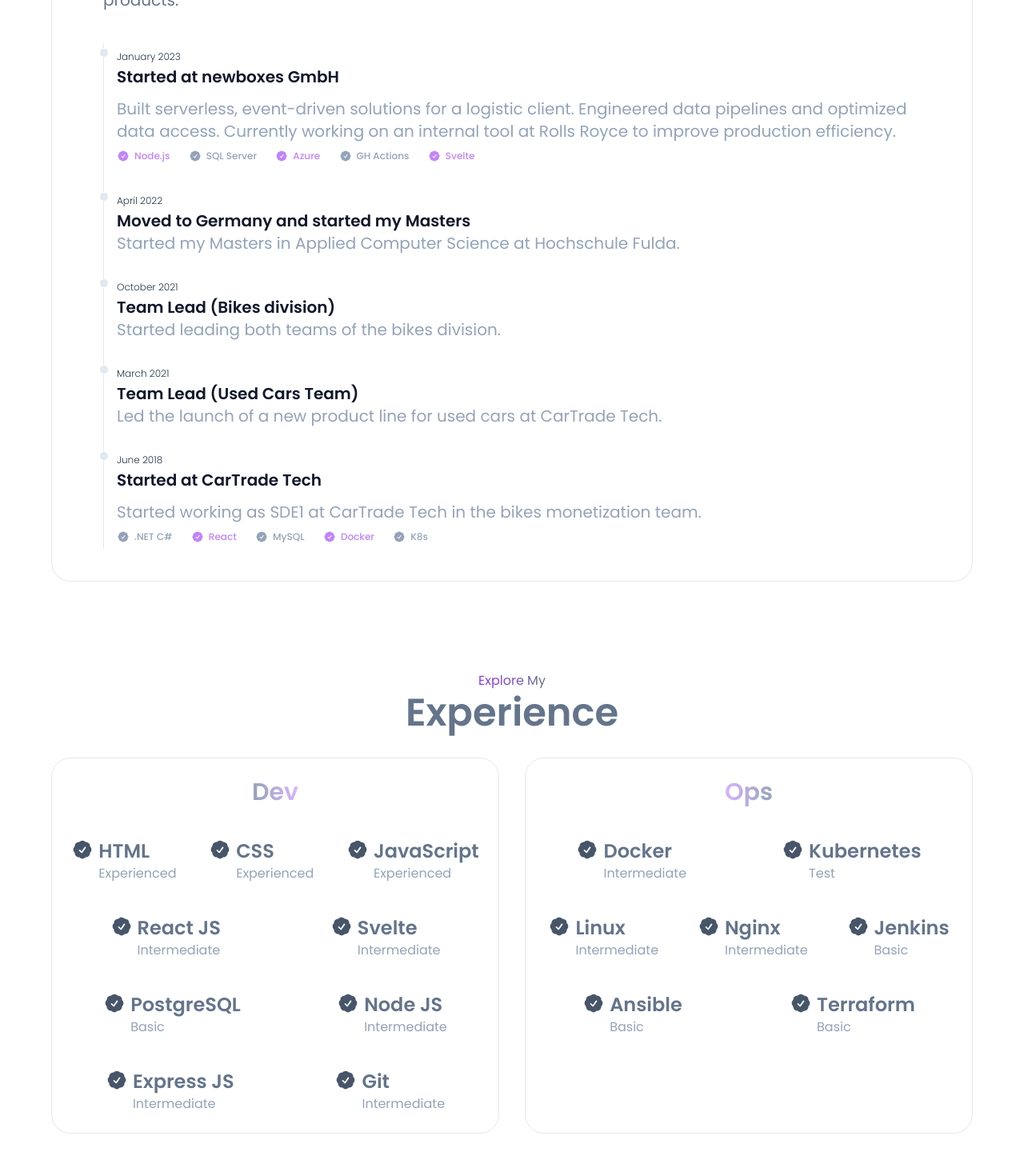
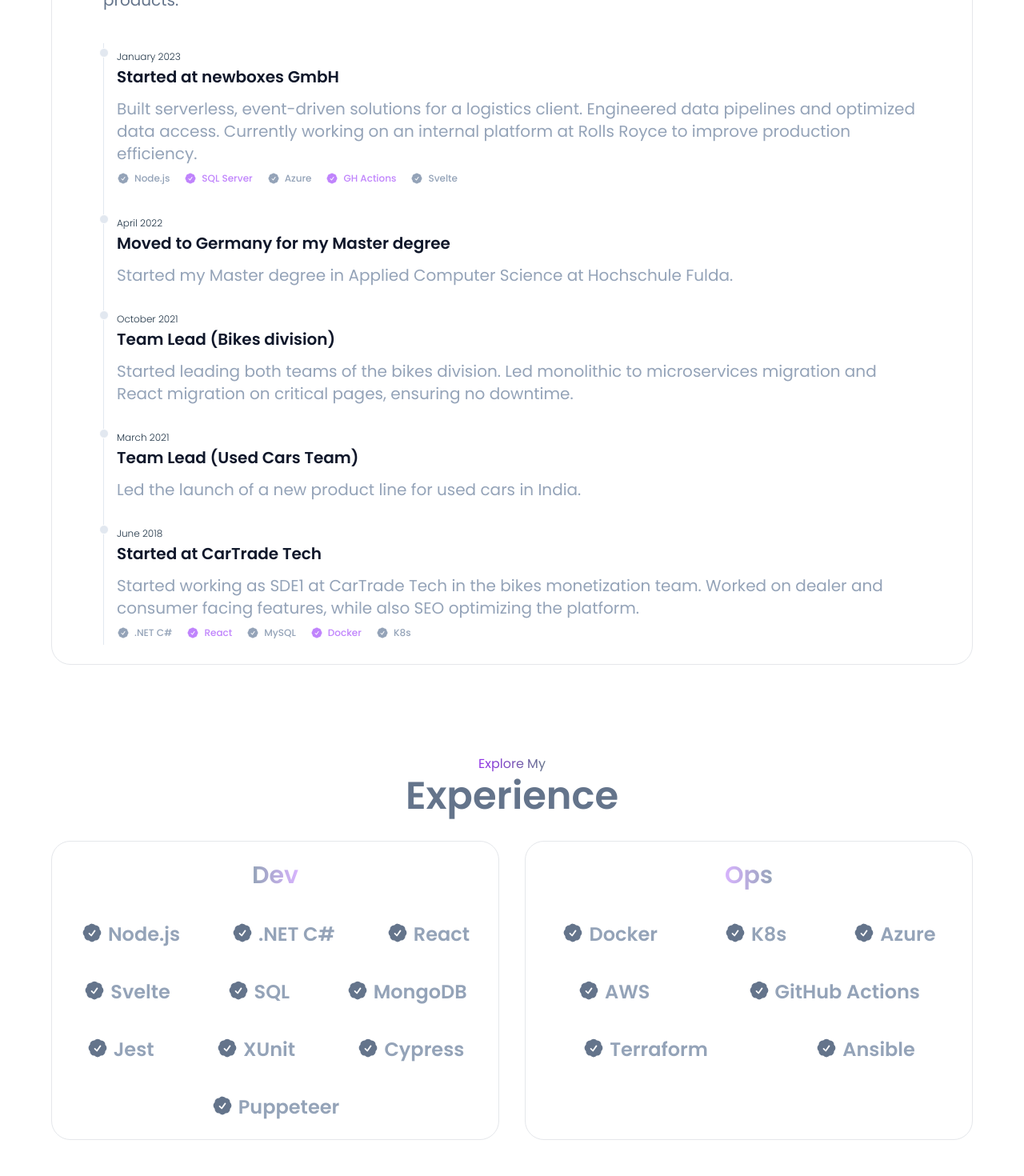
Before and after one commit to Sanjay-George/portfolio, a Svelte app in the folder ui/: page / in a window 1280 px wide. Shown: the part 1180-2650 px from the top of the page at 80% size. Built offline with nearby package versions, Linux system fonts and the light colour scheme.

Commit message:
Update Experience and skills content
Also updated minor design issues with dark mode

```diff
--- a/ui/src/components/About.svelte
+++ b/ui/src/components/About.svelte
@@ -1,6 +1,41 @@
 <script>
     import ArrowIcon from "./icons/ArrowIcon.svelte";
     import SkillTag from "./SkillTag.svelte";
+
+    const about = [
+        {
+            date: "January 2023",
+            title: "Started at newboxes GmbH",
+            description:
+                "Built serverless, event-driven solutions for a logistics client. Engineered data pipelines and optimized data access. Currently working on an internal platform at Rolls Royce to improve production efficiency.",
+            skills: ["Node.js", "SQL Server", "Azure", "GH Actions", "Svelte"],
+        },
+        {
+            date: "April 2022",
+            title: "Moved to Germany for my Master degree",
+            description:
+                "Started my Master degree in Applied Computer Science at Hochschule Fulda.",
+        },
+        {
+            date: "October 2021",
+            title: "Team Lead (Bikes division)",
+            description:
+                "Started leading both teams of the bikes division. Led monolithic to microservices migration and React migration on critical pages, ensuring no downtime.",
+        },
+        {
+            date: "March 2021",
+            title: "Team Lead (Used Cars Team)",
+            description:
+                "Led the launch of a new product line for used cars in India.",
+        },
+        {
+            date: "June 2018",
+            title: "Started at CarTrade Tech",
+            description:
+                "Started working as SDE1 at CarTrade Tech in the bikes monetization team. Worked on dealer and consumer facing features, while also SEO optimizing the platform.",
+            skills: [".NET C#", "React", "MySQL", "Docker", "K8s"],
+        },
+    ];
 </script>
 
 <section id="about" class="h-fit lg:mb-20">
@@ -17,7 +52,7 @@
         About Me
     </h1>
 
-    <div class="lg:text-xl sm:border sm:rounded-3xl sm:px-16">
+    <div class="text-xl sm:border sm:rounded-3xl sm:px-16">
         <div class="my-5 sm:my-10 text-slate-500 dark:text-slate-200">
             Experienced Software Engineer with over 5 years of expertise in
             building scalable, data-driven solutions. Adept at collaborating in
@@ -26,6 +61,7 @@
         </div>
         <div>
             <ol class="relative border-s border-slate-200">
+                {#each about as item}
                     <li class="mb-6 ml-10 ms-4">
                         <div
                             class="absolute w-3 h-3 bg-slate-200 rounded-full mt-1.5 -start-1.5
@@ -33,122 +69,32 @@
                         ></div>
                         <time
                             class="text-xs font-extralight leading-none dark:text-slate-50"
-                        >January 2023</time
+                            >{item.date}</time
                         >
                         <h3
                             class="text-xl font-semibold text-slate-900 dark:text-slate-100"
                         >
-                        Started at newboxes GmbH
+                            {item.title}
                         </h3>
                         <p
                             class="mb-1 mt-3 sm:text-xl font-normal text-slate-400
                             hover:text-slate-500 transition-colors ease-in-out duration-300"
                         >
-                        Built serverless, event-driven solutions for a logistic
-                        client. Engineered data pipelines and optimized data
-                        access. Currently working on an internal tool at Rolls
-                        Royce to improve production efficiency.
+                            {item.description}
                         </p>
 
                         <div>
-                        <SkillTag color="purple" name="Node.js" />
-                        <SkillTag color="slate" name="SQL Server" />
-                        <SkillTag color="purple" name="Azure" />
-                        <SkillTag color="slate" name="GH Actions" />
-                        <SkillTag color="purple" name="Svelte" />
+                            {#if item.skills}
+                                {#each item.skills as skill, i}
+                                    <SkillTag
+                                        color={i % 2 !== 0 ? "purple" : "slate"}
+                                        name={skill}
+                                    />
+                                {/each}
+                            {/if}
                         </div>
                     </li>
-                <li class="mb-6 ml-10 ms-4">
-                    <div
-                        class="absolute w-3 h-3 bg-slate-200 rounded-full mt-1.5 -start-1.5
-                        border border-white"
-                    ></div>
-                    <time
-                        class="text-xs font-extralight leading-none dark:text-slate-50 dark:text-slate-50"
-                        >April 2022</time
-                    >
-                    <h3
-                        class="text-xl font-semibold text-slate-900 dark:text-slate-100"
-                    >
-                        Moved to Germany and started my Masters
-                    </h3>
-                    <p
-                        class="sm:text-xl font-normal text-slate-400 hover:text-slate-500
-                        transition-colors ease-in-out duration-300"
-                    >
-                        Started my Masters in Applied Computer Science at
-                        Hochschule Fulda.
-                    </p>
-                </li>
-                <li class="mb-6 ml-10 ms-4">
-                    <div
-                        class="absolute w-3 h-3 bg-slate-200 rounded-full mt-1.5 -start-1.5 border border-white"
-                    ></div>
-                    <time
-                        class="text-xs font-extralight leading-none dark:text-slate-50"
-                        >October 2021</time
-                    >
-                    <h3
-                        class="text-xl font-semibold text-slate-900 dark:text-slate-100"
-                    >
-                        Team Lead (Bikes division)
-                    </h3>
-                    <p
-                        class="sm:text-xl font-normal text-slate-400
-                        hover:text-slate-500 transition-colors ease-in-out duration-300"
-                    >
-                        Started leading both teams of the bikes division.
-                    </p>
-                </li>
-                <li class="mb-6 ml-10 ms-4">
-                    <div
-                        class="absolute w-3 h-3 bg-slate-200 rounded-full mt-1.5 -start-1.5 border border-white"
-                    ></div>
-                    <time
-                        class="text-xs font-extralight leading-none dark:text-slate-50"
-                        >March 2021</time
-                    >
-                    <h3
-                        class="text-xl font-semibold text-slate-900 dark:text-slate-100"
-                    >
-                        Team Lead (Used Cars Team)
-                    </h3>
-                    <p
-                        class="sm:text-xl font-normal text-slate-400
-                            hover:text-slate-500 transition-colors ease-in-out duration-300"
-                    >
-                        Led the launch of a new product line for used cars at
-                        CarTrade Tech.
-                    </p>
-                </li>
-                <li class="mb-10 ml-10 ms-4">
-                    <div
-                        class="absolute w-3 h-3 bg-slate-200 rounded-full mt-1.5 -start-1.5 border border-white"
-                    ></div>
-                    <time
-                        class="text-xs font-extralight leading-none dark:text-slate-50"
-                        >June 2018</time
-                    >
-                    <h3
-                        class="text-xl font-semibold text-slate-900 dark:text-slate-100"
-                    >
-                        Started at CarTrade Tech
-                    </h3>
-                    <p
-                        class="sm:text-xl mt-3 mb-1 font-normal text-slate-400
-                        hover:text-slate-500 transition-colors ease-in-out duration-300"
-                    >
-                        Started working as SDE1 at CarTrade Tech in the bikes
-                        monetization team.
-                    </p>
-                    <div>
-                        <SkillTag color="slate" name=".NET C#" />
-                        <SkillTag color="purple" name="React" />
-                        <SkillTag color="slate" name="MySQL" />
-                        <SkillTag color="purple" name="Docker" />
-                        <SkillTag color="slate" name="K8s" />
-                    </div>
-                </li>
+                {/each}
             </ol>
         </div>
     </div>
--- a/ui/src/components/Experience.svelte
+++ b/ui/src/components/Experience.svelte
@@ -3,74 +3,26 @@
     import ArrowIcon from "./icons/ArrowIcon.svelte";
 
     const dev = [
-        {
-            name: "HTML",
-            level: "Experienced",
-        },
-        {
-            name: "CSS",
-            level: "Experienced",
-        },
-        {
-            name: "JavaScript",
-            level: "Experienced",
-        },
-        {
-            name: "React JS",
-            level: "Intermediate",
-        },
-        {
-            name: "Svelte",
-            level: "Intermediate",
-        },
-        {
-            name: "PostgreSQL",
-            level: "Basic",
-        },
-        {
-            name: "Node JS",
-            level: "Intermediate",
-        },
-        {
-            name: "Express JS",
-            level: "Intermediate",
-        },
-        {
-            name: "Git",
-            level: "Intermediate",
-        },
+        "Node.js",
+        ".NET C#",
+        "React",
+        "Svelte",
+        "SQL",
+        "MongoDB",
+        "Jest",
+        "XUnit",
+        "Cypress",
+        "Puppeteer",
     ];
 
     const ops = [
-        {
-            name: "Docker",
-            level: "Intermediate",
-        },
-        {
-            name: "Kubernetes",
-            level: "Test",
-        },
-        {
-            name: "Linux",
-            level: "Intermediate",
-        },
-
-        {
-            name: "Nginx",
-            level: "Intermediate",
-        },
-        {
-            name: "Jenkins",
-            level: "Basic",
-        },
-        {
-            name: "Ansible",
-            level: "Basic",
-        },
-        {
-            name: "Terraform",
-            level: "Basic",
-        },
+        "Docker",
+        "K8s",
+        "Azure",
+        "AWS",
+        "GitHub Actions",
+        "Terraform",
+        "Ansible",
     ];
 </script>
 
@@ -100,10 +52,7 @@
                 </h2>
                 <div class="article-container">
                     {#each dev as experience}
-                        <Skill
-                            name={experience.name}
-                            level={experience.level}
-                        />
+                        <Skill name={experience} />
                     {/each}
                 </div>
             </div>
@@ -118,10 +67,7 @@
                 </h2>
                 <div class="article-container">
                     {#each ops as experience}
-                        <Skill
-                            name={experience.name}
-                            level={experience.level}
-                        />
+                        <Skill name={experience} />
                     {/each}
                 </div>
             </div>
--- a/ui/src/components/Nav.svelte
+++ b/ui/src/components/Nav.svelte
@@ -54,9 +54,9 @@
     </div>
     <div class="hamburger-menu">
         <div class="hamburger-icon" on:click={toggleMenu}>
-            <span></span>
-            <span></span>
-            <span></span>
+            <span class="bg-slate-700 dark:bg-slate-300"></span>
+            <span class="bg-slate-700 dark:bg-slate-300"></span>
+            <span class="bg-black dark:bg-white"></span>
         </div>
         <div class="menu-links">
             {#each items as item}
--- a/ui/src/components/Projects.svelte
+++ b/ui/src/components/Projects.svelte
@@ -5,7 +5,7 @@
 
     const projects = [
         {
-            title: "Rolls Royce Product Steering Tool",
+            title: "Rolls Royce Product Steering Platform",
             description:
                 "A tool to improve production efficiency at Rolls Royce.",
             scope: "work",
@@ -15,7 +15,7 @@
         {
             title: "Container Transportation Solution",
             description:
-                "A solution to optimize container validation and transportation built for a logistics client.",
+                "A solution to optimize container validation and transportation for a logistics SME.",
             scope: "work",
             github: null,
             skills: [
@@ -38,7 +38,7 @@
         {
             title: "Localize MSSQL",
             description:
-                "A docker-based solution to run local MSSQL instances with automated creation of schemas and tables, and population of data from CSV files",
+                "A docker-based solution to run local SQL Server instances with automated creation of schemas and tables, and population of data from CSV files",
             scope: "personal",
             github: "https://github.com/Sanjay-George/localize-mssql",
             skills: ["Docker", "MSSQL", "Node.js"],
@@ -63,7 +63,7 @@
 
     <div class="flex flex-wrap gap-0 justify-center items-center">
         {#each projects as project}
-            <div class="w-full xl:w-1/3 lg:w-1/2 px-4 py-4">
+            <div class="w-full xl:w-1/3 lg:w-1/2 lg:px-4 py-4">
                 <div
                     class="xl:min-h-[300px] lg:min-h-[280px] border border-gray-200 rounded-2xl"
                 >
--- a/ui/src/components/Skill.svelte
+++ b/ui/src/components/Skill.svelte
@@ -1,6 +1,5 @@
 <script>
     export let name = "";
-    export let level = "";
 </script>
 
 <div class="flex">
@@ -9,7 +8,7 @@
         xmlns="http://www.w3.org/2000/svg"
         viewBox="0 0 24 24"
         fill="currentColor"
-        class="size-7 me-1.5 text-slate-600 dark:text-slate-400"
+        class="size-7 me-1.5 text-slate-500 dark:text-slate-400"
     >
         <path
             fill-rule="evenodd"
@@ -19,10 +18,10 @@
     </svg>
     <div>
         <h3
-            class="text-lg sm:text-2xl font-bold text-slate-500 dark:text-slate-200 text-nowrap"
+            class="text-lg sm:text-2xl font-bold text-slate-400 dark:text-slate-300 text-nowrap"
         >
             {name}
         </h3>
-        <p class="xs:text-sm sm:text-md text-slate-400">{level}</p>
+        <!-- <p class="xs:text-sm sm:text-md text-slate-400">{level}</p> -->
     </div>
 </div>
--- a/ui/src/style.css
+++ b/ui/src/style.css
@@ -87,7 +87,6 @@ a {
 .hamburger-icon span {
     width: 100%;
     height: 2px;
-    background-color: black;
     transition: all 0.3 ease-in-out;
 }
 
@@ -95,7 +94,7 @@ a {
     position: absolute;
     top: 100%;
     right: 0;
-    background-color: white;
+    /* background-color: white; */
     width: fit-content;
     max-height: 0;
     overflow: hidden;
```
Also changed, not shown: 5 other files (tests, documents, lock files or other folders). Lines whose indentation alone changed are shown as unchanged.
